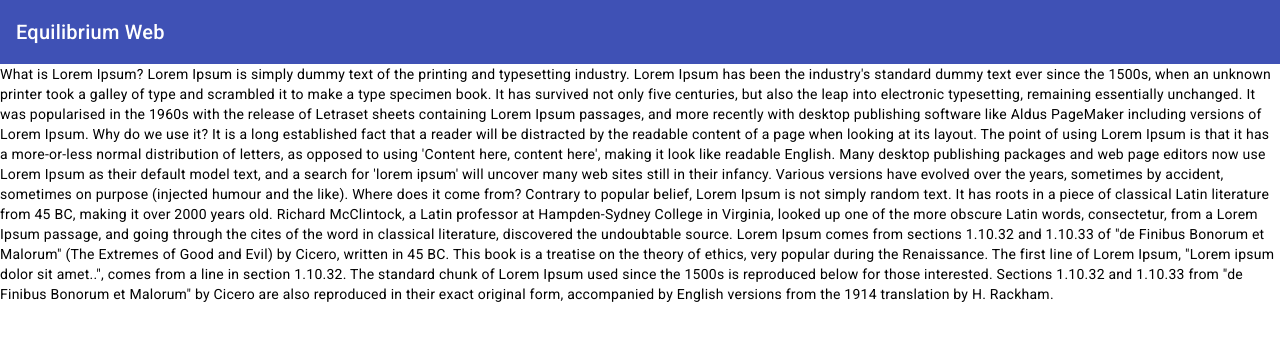
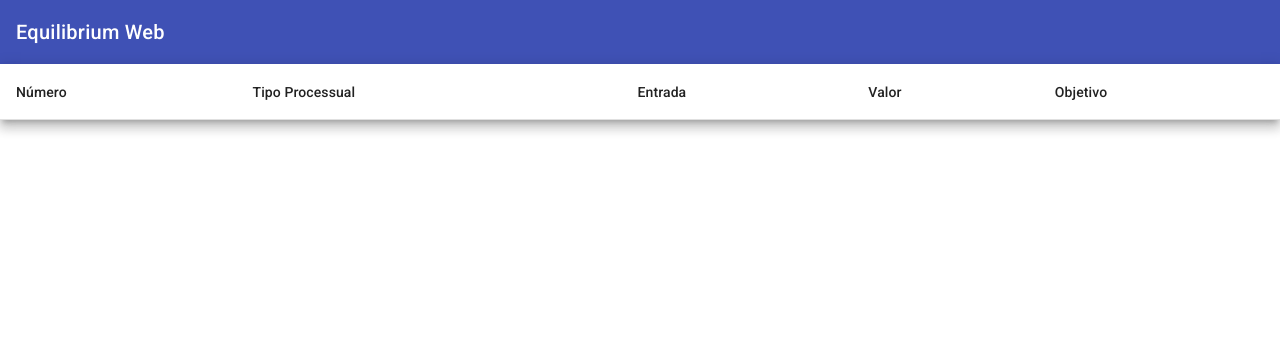
Before and after one commit to codes-ivandeoliveira/EquilibriumWebAngular, an Angular app: page /processos in a window 1280 px wide. Shown: the top 340 px of the page. Built offline with nearby package versions, Linux system fonts and the light colour scheme.

Commit message:
renderização do componente tabela + melhorias

```diff
--- /dev/null
+++ b/src/app/processos/processos/model/processos.ts
@@ -0,0 +1,8 @@
+export interface Processos {
+  id: number;
+  numeroProcesso: number;
+  tipoProcesso: string;
+  dataEntrada: number;
+  valorRecurso: number;
+  objetivo: string;
+}
--- a/src/app/processos/processos/processos.component.html
+++ b/src/app/processos/processos/processos.component.html
@@ -1,11 +1,38 @@
-<p>What is Lorem Ipsum?
-    Lorem Ipsum is simply dummy text of the printing and typesetting industry. Lorem Ipsum has been the industry's standard dummy text ever since the 1500s, when an unknown printer took a galley of type and scrambled it to make a type specimen book. It has survived not only five centuries, but also the leap into electronic typesetting, remaining essentially unchanged. It was popularised in the 1960s with the release of Letraset sheets containing Lorem Ipsum passages, and more recently with desktop publishing software like Aldus PageMaker including versions of Lorem Ipsum.
+<table mat-table [dataSource]="processos" class="mat-elevation-z8">
 
-    Why do we use it?
-    It is a long established fact that a reader will be distracted by the readable content of a page when looking at its layout. The point of using Lorem Ipsum is that it has a more-or-less normal distribution of letters, as opposed to using 'Content here, content here', making it look like readable English. Many desktop publishing packages and web page editors now use Lorem Ipsum as their default model text, and a search for 'lorem ipsum' will uncover many web sites still in their infancy. Various versions have evolved over the years, sometimes by accident, sometimes on purpose (injected humour and the like).
+    <!--- Note that these columns can be defined in any order.
+          The actual rendered columns are set as a property on the row definition" -->
 
+    <!-- Position Column -->
+    <ng-container matColumnDef="numeroProcesso">
+      <th mat-header-cell *matHeaderCellDef> Número </th>
+      <td mat-cell *matCellDef="let element"> {{element.numeroProcesso}} </td>
+    </ng-container>
 
-    Where does it come from?
-    Contrary to popular belief, Lorem Ipsum is not simply random text. It has roots in a piece of classical Latin literature from 45 BC, making it over 2000 years old. Richard McClintock, a Latin professor at Hampden-Sydney College in Virginia, looked up one of the more obscure Latin words, consectetur, from a Lorem Ipsum passage, and going through the cites of the word in classical literature, discovered the undoubtable source. Lorem Ipsum comes from sections 1.10.32 and 1.10.33 of "de Finibus Bonorum et Malorum" (The Extremes of Good and Evil) by Cicero, written in 45 BC. This book is a treatise on the theory of ethics, very popular during the Renaissance. The first line of Lorem Ipsum, "Lorem ipsum dolor sit amet..", comes from a line in section 1.10.32.
+    <!-- Name Column -->
+    <ng-container matColumnDef="tipoProcesso">
+      <th mat-header-cell *matHeaderCellDef> Tipo Processual </th>
+      <td mat-cell *matCellDef="let element"> {{element.tipoProcesso}} </td>
+    </ng-container>
 
-    The standard chunk of Lorem Ipsum used since the 1500s is reproduced below for those interested. Sections 1.10.32 and 1.10.33 from "de Finibus Bonorum et Malorum" by Cicero are also reproduced in their exact original form, accompanied by English versions from the 1914 translation by H. Rackham.</p>
+    <!-- Weight Column -->
+    <ng-container matColumnDef="dataEntrada">
+      <th mat-header-cell *matHeaderCellDef> Entrada </th>
+      <td mat-cell *matCellDef="let element"> {{element.dataEntrada}} </td>
+    </ng-container>
+
+    <!-- Symbol Column -->
+    <ng-container matColumnDef="valorRecurso">
+      <th mat-header-cell *matHeaderCellDef> Valor </th>
+      <td mat-cell *matCellDef="let element"> {{element.valorRecurso}} </td>
+    </ng-container>
+
+       <!-- Symbol Column -->
+       <ng-container matColumnDef="objetivo">
+        <th mat-header-cell *matHeaderCellDef> Objetivo </th>
+        <td mat-cell *matCellDef="let element"> {{element.objetivo}} </td>
+      </ng-container>
+
+    <tr mat-header-row *matHeaderRowDef="displayedColumns"></tr>
+    <tr mat-row *matRowDef="let row; columns: displayedColumns;"></tr>
+  </table>
--- a/src/app/processos/processos/processos.component.ts
+++ b/src/app/processos/processos/processos.component.ts
@@ -1,3 +1,4 @@
+import { Processos } from './model/processos';
 import { Component } from '@angular/core';
 
 @Component({
@@ -7,4 +8,11 @@
 })
 export class ProcessosComponent {
 
+  processos : Processos[];
+  displayedColumns = ['numeroProcesso', 'tipoProcesso', 'dataEntrada', 'valorRecurso', 'objetivo']
+
+  constructor(){
+    this.processos= [];
+  }
+
 }
```
Also changed, not shown: src/app/processos/processos.module.ts (+5 -2 lines).
